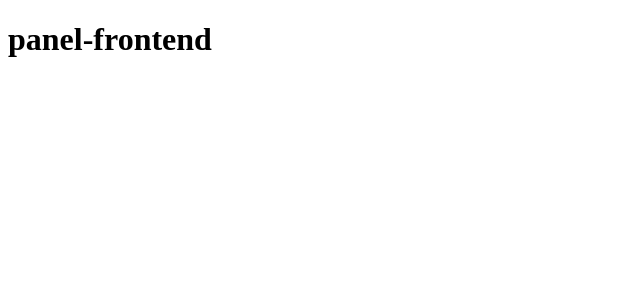
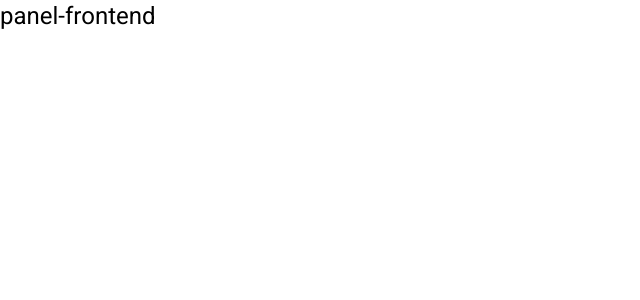
Before and after one commit to pmiara/yellow-bookcase-frontend, an Angular app: page / in a window 1280 px wide. Shown: the top 300 px of the page, without its empty margins (0-640 px from the left). Built offline with nearby package versions, Linux system fonts and the light colour scheme.

Commit message:
Install Angular Material

```diff
--- a/angular.json
+++ b/angular.json
@@ -27,7 +27,7 @@
             "tsConfig": "tsconfig.app.json",
             "aot": true,
             "assets": ["src/favicon.ico", "src/assets"],
-            "styles": ["src/styles.scss"],
+            "styles": ["./node_modules/@angular/material/prebuilt-themes/deeppurple-amber.css", "src/styles.scss"],
             "scripts": []
           },
           "configurations": {
@@ -85,7 +85,7 @@
             "tsConfig": "tsconfig.spec.json",
             "karmaConfig": "karma.conf.js",
             "assets": ["src/favicon.ico", "src/assets"],
-            "styles": ["src/styles.scss"],
+            "styles": ["./node_modules/@angular/material/prebuilt-themes/deeppurple-amber.css", "src/styles.scss"],
             "scripts": []
           }
         },
--- a/package.json
+++ b/package.json
@@ -14,10 +14,12 @@
   "private": true,
   "dependencies": {
     "@angular/animations": "~11.0.0",
+    "@angular/cdk": "^11.0.0",
     "@angular/common": "~11.0.0",
     "@angular/compiler": "~11.0.0",
     "@angular/core": "~11.0.0",
     "@angular/forms": "~11.0.0",
+    "@angular/material": "^11.0.0",
     "@angular/platform-browser": "~11.0.0",
     "@angular/platform-browser-dynamic": "~11.0.0",
     "@angular/router": "~11.0.0",
--- a/src/app/app.module.ts
+++ b/src/app/app.module.ts
@@ -3,10 +3,11 @@
 
 import { AppRoutingModule } from './app-routing.module';
 import { AppComponent } from './app.component';
+import { NoopAnimationsModule } from '@angular/platform-browser/animations';
 
 @NgModule({
   declarations: [AppComponent],
-  imports: [BrowserModule, AppRoutingModule],
+  imports: [BrowserModule, AppRoutingModule, NoopAnimationsModule],
   providers: [],
   bootstrap: [AppComponent]
 })
--- a/src/index.html
+++ b/src/index.html
@@ -7,9 +7,11 @@
     <base href="/">
     <meta name="viewport" content="width=device-width, initial-scale=1">
     <link rel="icon" type="image/x-icon" href="favicon.ico">
+    <link href="https://fonts.googleapis.com/css?family=Roboto:300,400,500&display=swap" rel="stylesheet">
+    <link href="https://fonts.googleapis.com/icon?family=Material+Icons" rel="stylesheet">
 </head>
 
-<body>
+<body class="mat-typography">
     <app-root></app-root>
 </body>
 
--- a/src/styles.scss
+++ b/src/styles.scss
@@ -1 +1,4 @@
 /* You can add global styles to this file, and also import other style files */
+
+html, body { height: 100%; }
+body { margin: 0; font-family: Roboto, "Helvetica Neue", sans-serif; }
```
Also changed, not shown: 1 other file (tests, documents, lock files or other folders). Lines whose indentation alone changed are shown as unchanged.
